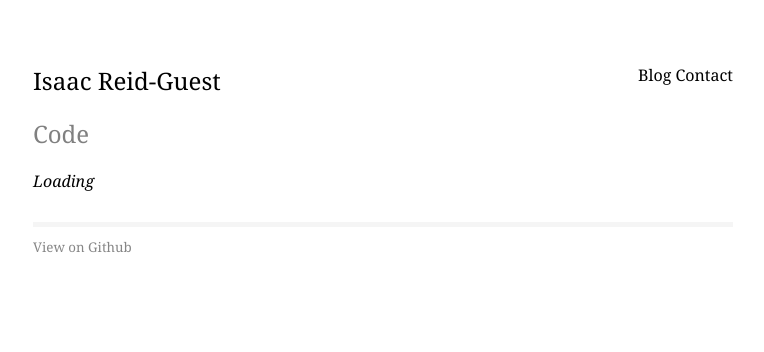
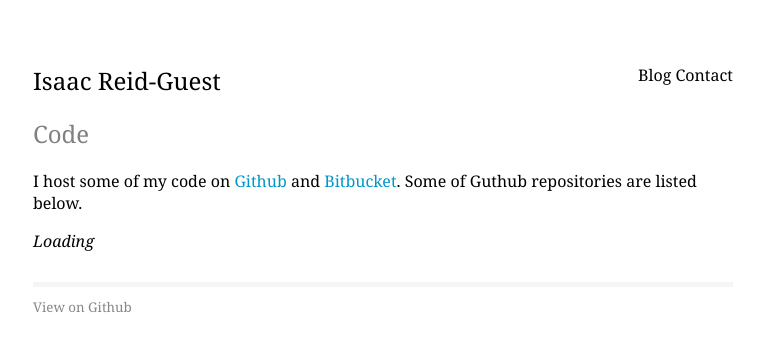
Before and after one commit to ir-g/ir-g.github.io, a Jekyll site: the page built from code.md, in a window 1280 px wide. Shown: the top 352 px of the page, without its empty margins (257-1021 px from the left). Built offline with Jekyll 4.4.1, drawn with Linux system fonts in a browser that asks for light colours.

Commit message:
Update code.md

```diff
--- a/code.md
+++ b/code.md
@@ -2,6 +2,8 @@
 title: Code
 ---
 <h2>Code</h2>
+I host some of my code on [Github](https://github.com/isaacrg) and [Bitbucket](https://bitbucket.org/isaacrg). Some of Guthub repositories are listed below.
+
 <div id="list"><i>Loading</i></div>
 <script src="/libs/jx.min.js"></script>
 <script>
```
